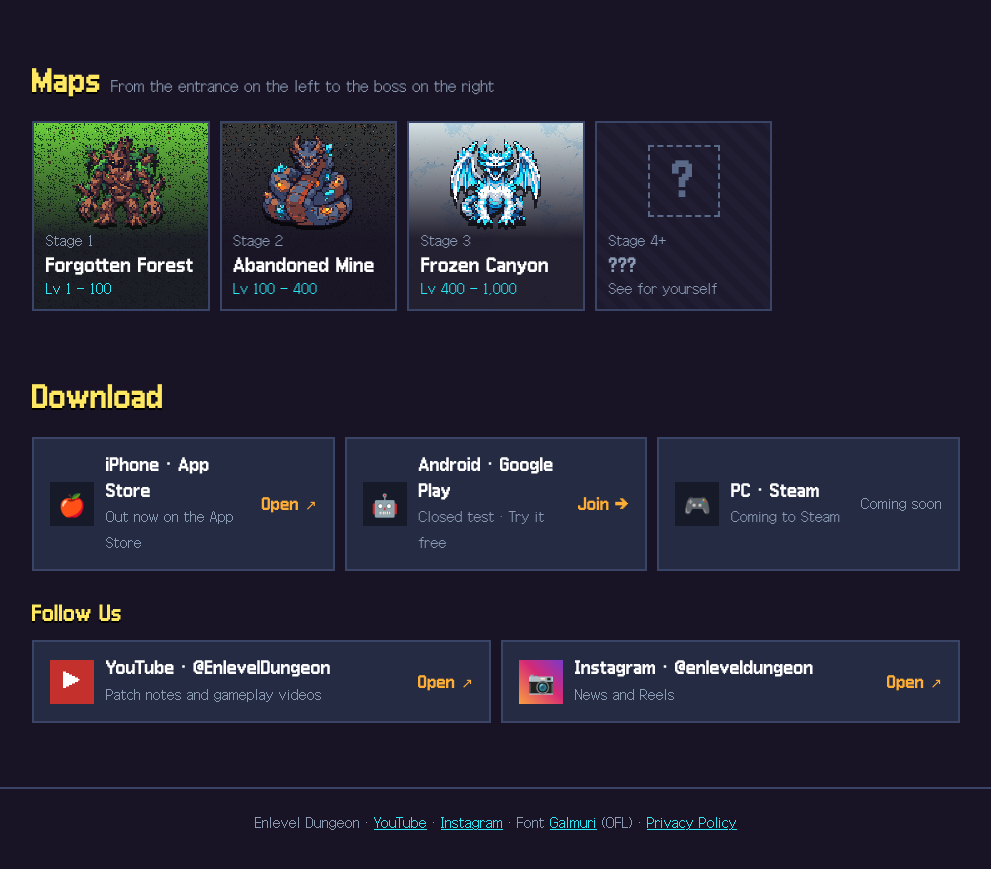
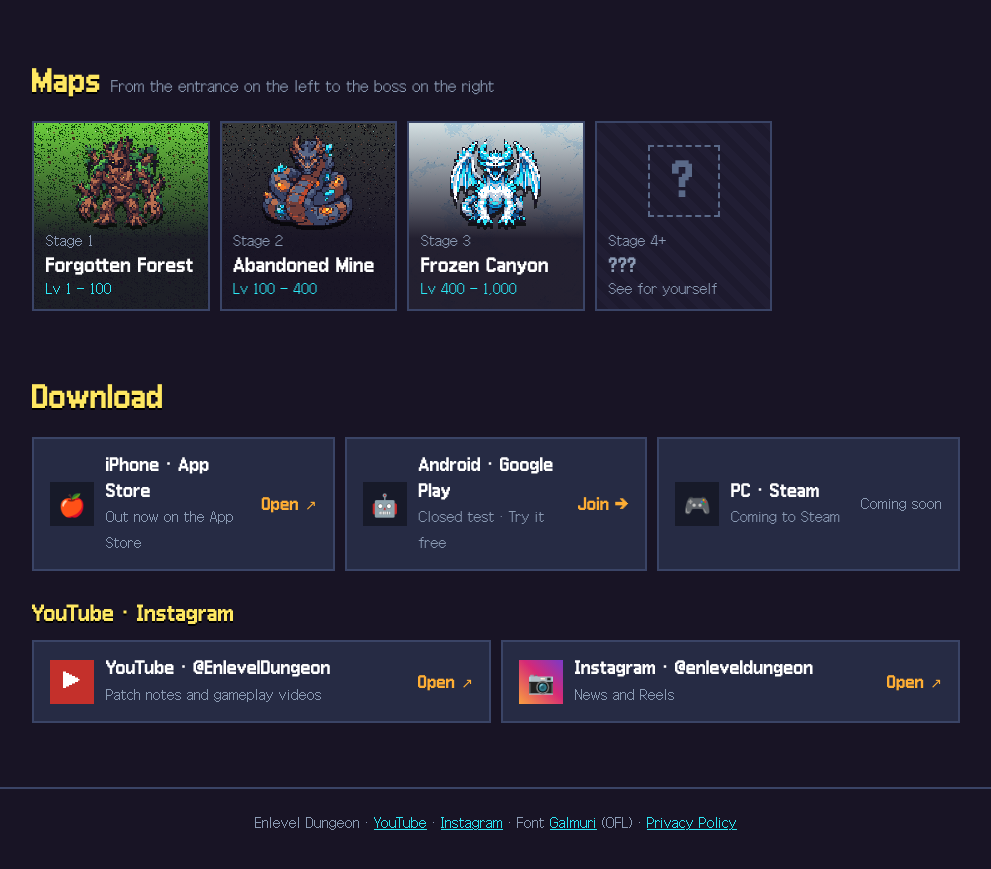
Before and after one commit to lsadi0710/endless-dungeon-releases, a plain HTML site: page index.html in a window 1280 px wide. Shown: the part 1219-2088 px from the top of the page, without its empty margins (144-1135 px from the left). Drawn offline with Linux system fonts and the light colour scheme.

Commit message:
Site for v1.3.0

```diff
--- a/index.html
+++ b/index.html
@@ -274,7 +274,7 @@
         <small>자세히 보기 →</small></span>
     </a>
 
-    <h3 class="sub-title"><span lang="ko">소식 받기</span><span lang="en">Follow Us</span></h3>
+    <h3 class="sub-title"><span lang="ko">유튜브 · 인스타그램</span><span lang="en">YouTube · Instagram</span></h3>
     <div class="dl-latest">
       <a class="card dl social" id="ch-youtube" href="https://www.youtube.com/@EnlevelDungeon" target="_blank" rel="noopener">
         <div class="plat yt">▶</div>
```
